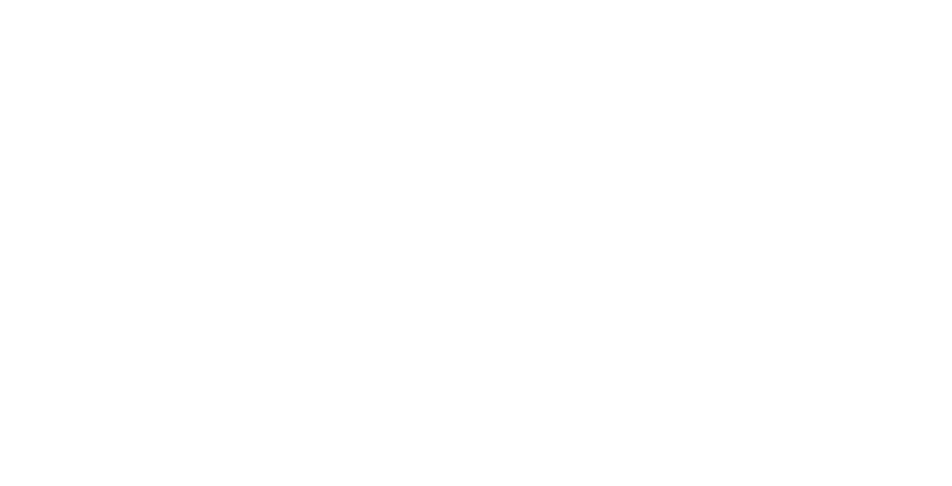
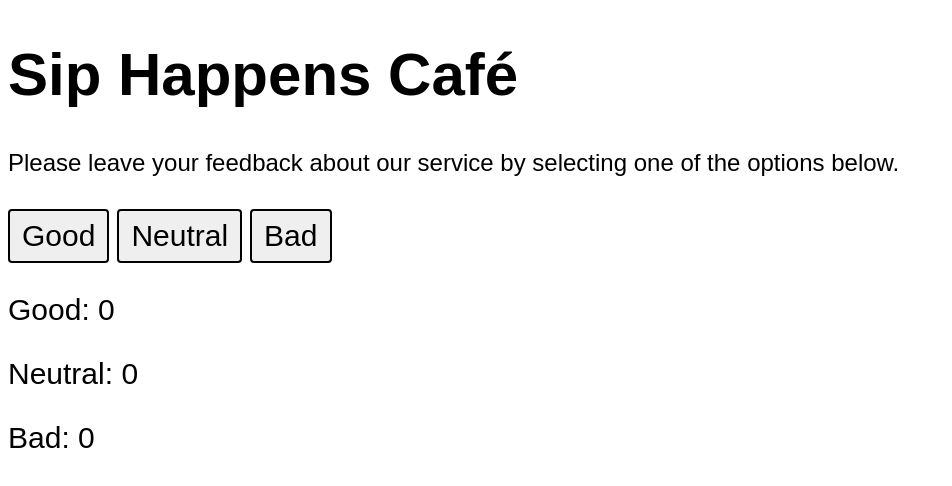
Before and after one commit to AistraViter/goit-react-hw-02, a React (Vite) app: page / in a window 1280 px wide. Shown: the top 486 px of the page, without its empty margins (0-952 px from the left). Built offline with nearby package versions, Linux system fonts and the light colour scheme.

Commit message:
finished step2

```diff
--- a/src/components/App.jsx
+++ b/src/components/App.jsx
@@ -1,11 +1,51 @@
+import { useState } from "react";
+import Description from "./Description/Description";
+import Options from "./Options/Options";
+import Feedback from "./Feedback/Feedback";
+
+export default function App() {
+  const [feedback, setFeedback] = useState({
+    good: 0,
+    neutral: 0,
+    bad: 0,
+  });
+
+  const updateFeedbackGood = () => {
+    setFeedback((prevFeedback) => ({
+      ...prevFeedback,
+      good: prevFeedback.good + 1,
+    }));
+  };
+
+  const updateFeedbackNeutral = () => {
+    setFeedback((prevFeedback) => ({
+      ...prevFeedback,
+      neutral: prevFeedback.neutral + 1,
+    }));
+  };
+
+  const updateFeedbackBad = () => {
+    setFeedback((prevFeedback) => ({
+      ...prevFeedback,
+      bad: prevFeedback.bad + 1,
+    }));
+  };
 
 
-function App() {
 
   return (
     <>
+      <Description />
+      <Options
+      updateFeedbackGood={updateFeedbackGood}
+      updateFeedbackNeutral={updateFeedbackNeutral}
+      updateFeedbackBad={updateFeedbackBad}
+      />
+      <Feedback
+        good={feedback.good}
+        neutral={feedback.neutral}
+        bad={feedback.bad}
+      />
     </>
-  )
+  );
 }
-
-export default App
--- a/src/components/Description/Description.jsx
+++ b/src/components/Description/Description.jsx
@@ -0,0 +1,15 @@
+import styles from "./Description.module.css";
+
+const { description } = styles;
+
+export default function Description() {
+  return (
+    <div className={description}>
+      <h1>Sip Happens Café</h1>
+      <p>
+        Please leave your feedback about our service by selecting one of the
+        options below.
+      </p>
+    </div>
+  );
+}
--- a/src/components/Description/Description.module.css
+++ b/src/components/Description/Description.module.css
@@ -0,0 +1,10 @@
+.description h1 {
+    font-family: Arial, Helvetica, sans-serif;
+    font-size: 60px;
+    font-weight: 700;
+}
+
+.description p {
+    font-family: Arial, Helvetica, sans-serif;
+    font-size: 24px;
+}
--- a/src/components/Feedback/Feedback.jsx
+++ b/src/components/Feedback/Feedback.jsx
@@ -0,0 +1,20 @@
+import styles from "./Feedback.module.css";
+
+const Feedback = ({ good = 0, neutral = 0, bad = 0 }) => {
+  const { feedback } = styles;
+  return (
+    <ul className={feedback}>
+      <li>
+        <p>Good: {good}</p>
+      </li>
+      <li>
+        <p>Neutral: {neutral}</p>
+      </li>
+      <li>
+        <p>Bad: {bad}</p>
+      </li>
+    </ul>
+  );
+};
+
+export default Feedback;
--- a/src/components/Feedback/Feedback.module.css
+++ b/src/components/Feedback/Feedback.module.css
@@ -0,0 +1,9 @@
+.feedback {
+    list-style: none;
+    margin: 0;
+    margin-top: 28px;
+    padding: 0;
+    font-family: Arial, Helvetica, sans-serif;
+    font-size: 30px;
+
+}
--- a/src/components/Options/Options.jsx
+++ b/src/components/Options/Options.jsx
@@ -0,0 +1,19 @@
+import styles from "./Options.module.css";
+
+const Options = ({
+  updateFeedbackGood,
+  updateFeedbackNeutral,
+  updateFeedbackBad,
+}) => {
+  const { options } = styles;
+
+  return (
+    <div className={options}>
+      <button onClick={updateFeedbackGood}>Good</button>
+      <button onClick={updateFeedbackNeutral}>Neutral</button>
+      <button onClick={updateFeedbackBad}>Bad</button>
+    </div>
+  );
+};
+
+export default Options;
--- a/src/components/Options/Options.module.css
+++ b/src/components/Options/Options.module.css
@@ -0,0 +1,13 @@
+.options {
+  margin-top: 32px;
+  display: flex;
+  gap: 8px;
+}
+
+.options button {
+  padding: 8px 12px;
+  font-family: Arial, Helvetica, sans-serif;
+  font-size: 30px;
+  border: 2px solid black;
+  border-radius: 4px;
+}
```
Also changed, not shown: src/main.jsx (+6 -6 lines).
